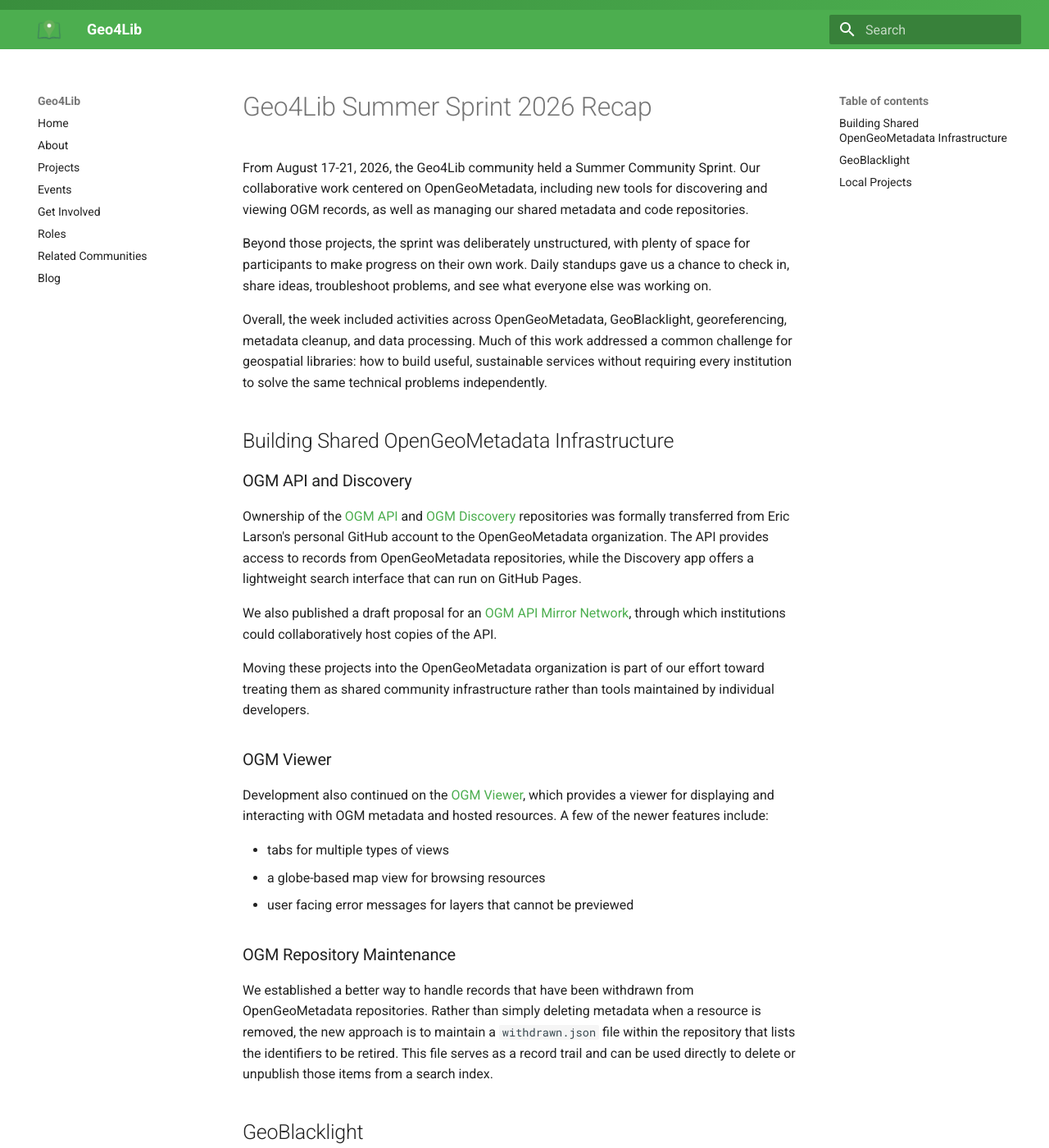
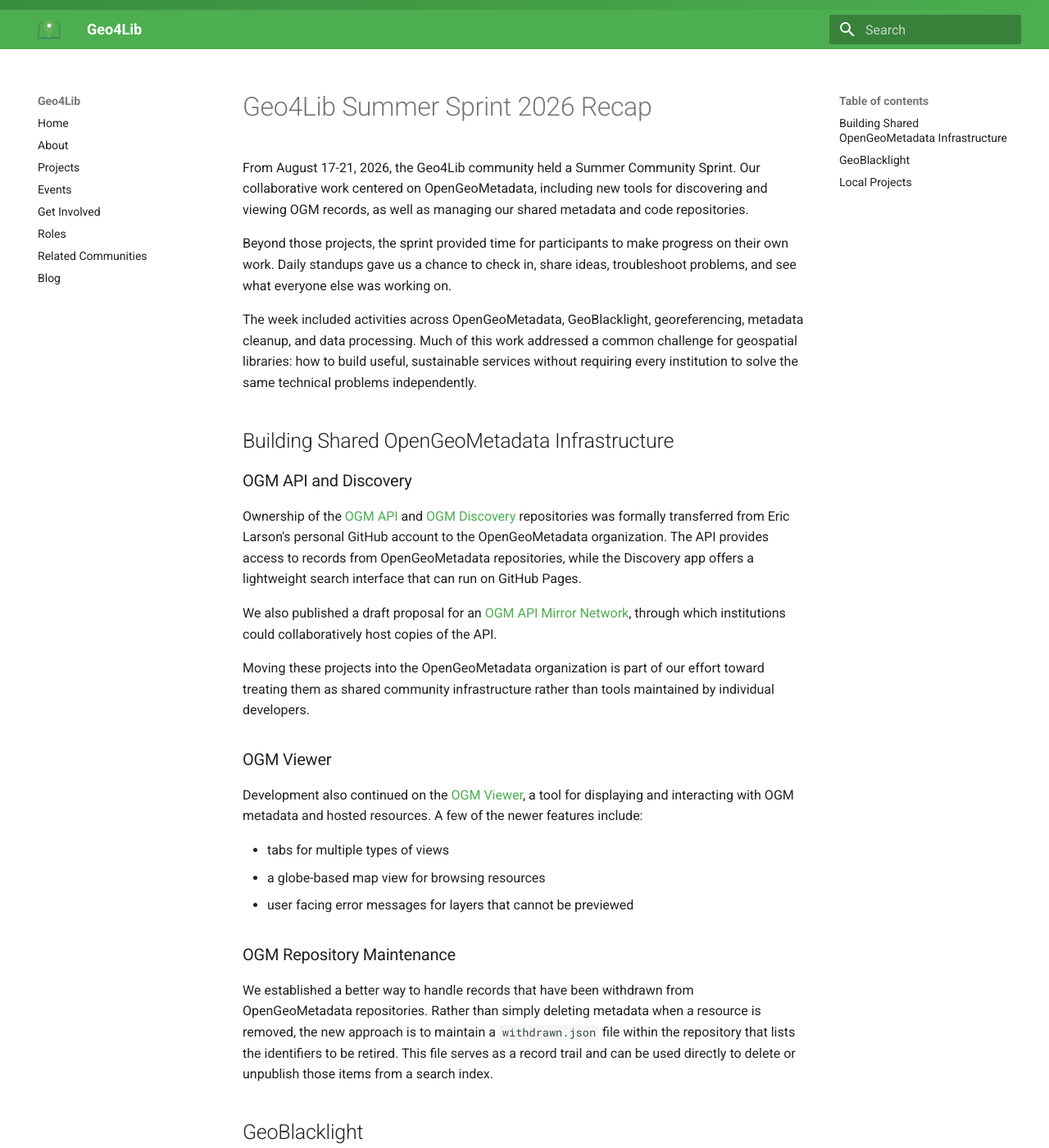
Before and after one commit to geo4lib/geo4lib.github.io, an MkDocs documentation site: the page built from docs/blog/posts/sprint-summer-2026-recap.md, in a window 1280 px wide and 1400 px high. Shown: the whole window at 82% size. Built offline with MkDocs 1.6.1 and Material for MkDocs 9.7.7, drawn with Linux system fonts in a browser that asks for light colours.

Commit message:
wordsmithing

```diff
--- a/docs/blog/posts/sprint-summer-2026-recap.md
+++ b/docs/blog/posts/sprint-summer-2026-recap.md
@@ -2,9 +2,9 @@
 
 From August 17-21, 2026, the Geo4Lib community held a Summer Community Sprint. Our collaborative work centered on OpenGeoMetadata, including new tools for discovering and viewing OGM records, as well as managing our shared metadata and code repositories.
 
-Beyond those projects, the sprint was deliberately unstructured, with plenty of space for participants to make progress on their own work. Daily standups gave us a chance to check in, share ideas, troubleshoot problems, and see what everyone else was working on.
+Beyond those projects, the sprint provided time for participants to make progress on their own work. Daily standups gave us a chance to check in, share ideas, troubleshoot problems, and see what everyone else was working on.
 
-Overall, the week included activities across OpenGeoMetadata, GeoBlacklight, georeferencing, metadata cleanup, and data processing. Much of this work addressed a common challenge for geospatial libraries: how to build useful, sustainable services without requiring every institution to solve the same technical problems independently.
+The week included activities across OpenGeoMetadata, GeoBlacklight, georeferencing, metadata cleanup, and data processing. Much of this work addressed a common challenge for geospatial libraries: how to build useful, sustainable services without requiring every institution to solve the same technical problems independently.
 
 ## Building Shared OpenGeoMetadata Infrastructure
 
@@ -18,7 +18,7 @@
 
 ### OGM Viewer
 
-Development also continued on the [OGM Viewer](https://github.com/OpenGeoMetadata/ogm-viewer), which provides a viewer for displaying and interacting with OGM metadata and hosted resources. A few of the newer features include:
+Development also continued on the [OGM Viewer](https://github.com/OpenGeoMetadata/ogm-viewer), a tool for displaying and interacting with OGM metadata and hosted resources. A few of the newer features include:
 
 * tabs for multiple types of views
 * a globe-based map view for browsing resources
```
